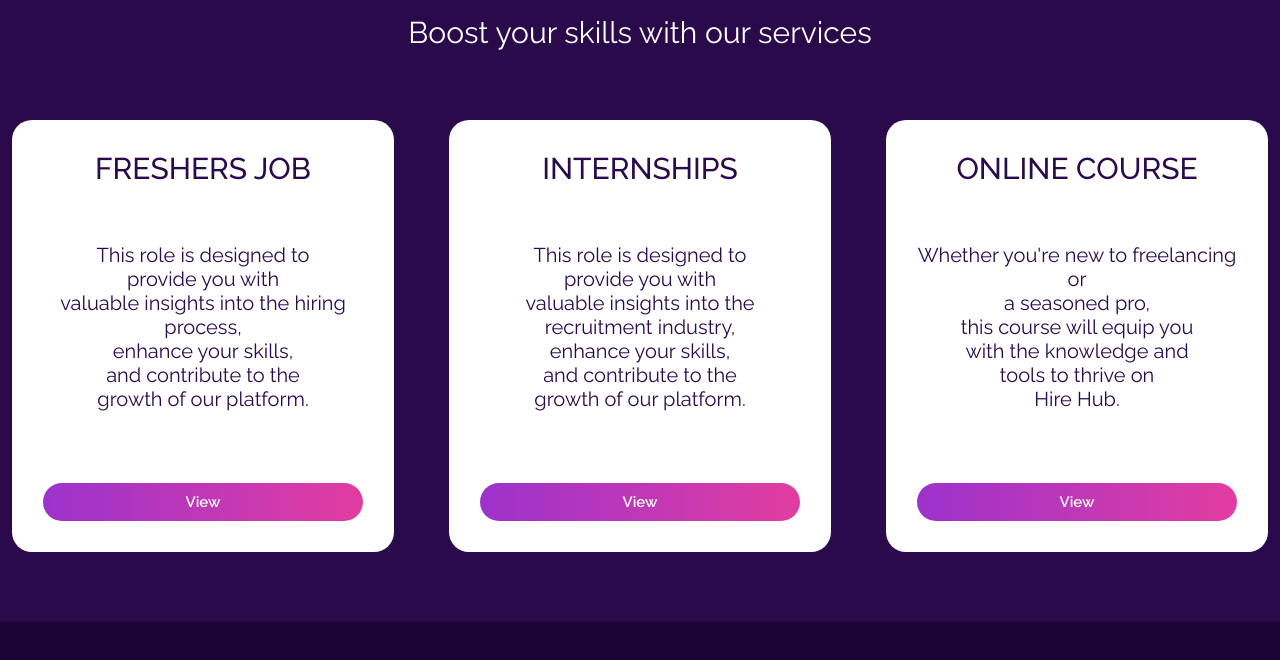
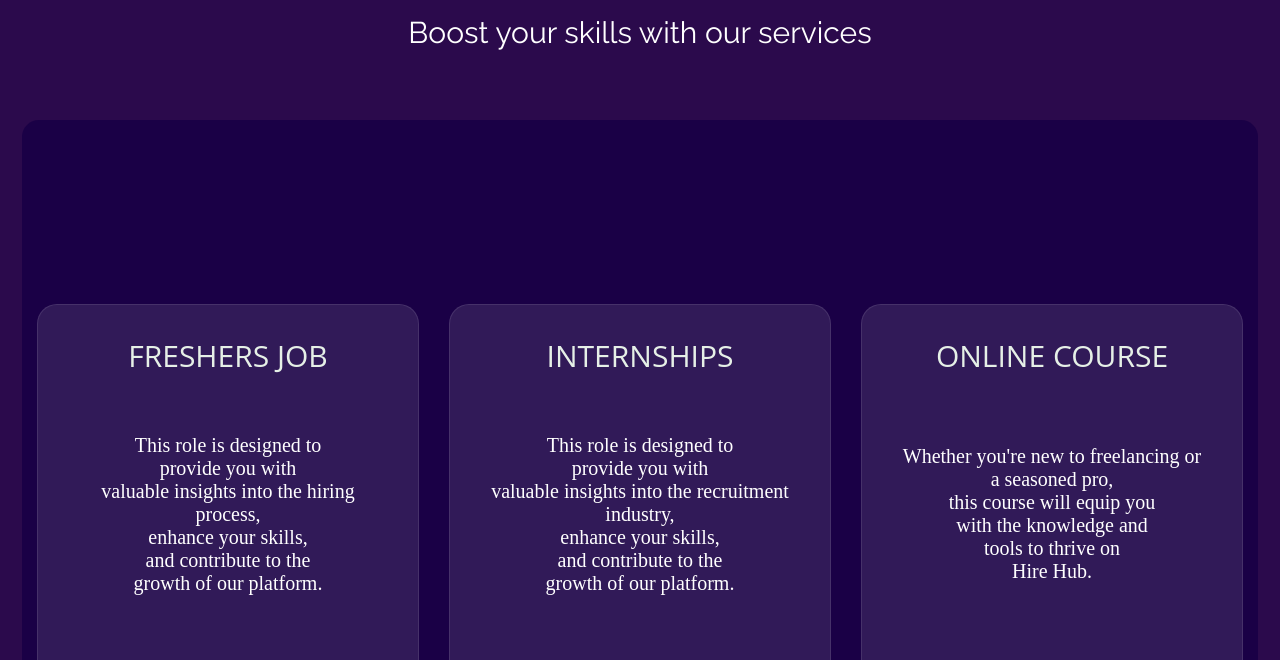
Before and after one commit to Yadav999-star/HIRE-HUB, a plain HTML site: page Home Page.html in a window 1280 px wide. Shown: the part 970-1630 px from the top of the page. Drawn offline with Linux system fonts and the light colour scheme.

Commit message:
Update Home Page.css

```diff
--- a/Home Page.css
+++ b/Home Page.css
@@ -173,14 +173,19 @@ div.job-boxes-container {
     display:flex;
     justify-content:center;
     margin-top:30px;
+    border-radius: 20px;
 }
 div.job-boxes {
-    display:grid;
-    grid-template-columns:repeat(3,1fr);
-    justify-content:center;
-    gap:25px;
-    max-width:1000px;
-    width:100%;
+    font-family: 'Arial', sans-serif;
+    display: flex;
+    justify-content: center;
+    align-items: center;
+    height: 100vh;
+    -webkit-backdrop-filter: blur(10px);
+    backdrop-filter: blur(10px);
+    background-color: #1A0046; /* Deep Purple Background */
+    margin: 0;
+    border-radius: 17px;
 }
 div.job-box {
     width:320px;
@@ -190,7 +195,7 @@ div.job-box {
     padding:30px;
     border-radius:20px;
     position:relative;
-    background:white;
+    background: rgba(255, 255, 255, 0.1);
     border:1px solid rgba(255, 255, 255, 0.1);
     display:flex;
     flex-direction:column;
@@ -201,17 +206,17 @@ div.job-box:hover{
     transform:scale(1.05);
 }
 p.job-heading{
-    font-family:"Raleway", serif;
+    font-family:"Open Sans", serif;
     font-size:30px;
-    color:#2b0a4c;
+    color:#e6f0e7;
     margin:0;
     font-weight:500;
     text-align:center;
 }
 p.job-sub-heading{
-    font-family:"Raleway", serif;
+    font-family:"Lora", serif;
     font-size:20px;
-    color:#2b0a4c;
+    color:white;
     margin:0;
     font-weight:400;
     text-align:center;
```
